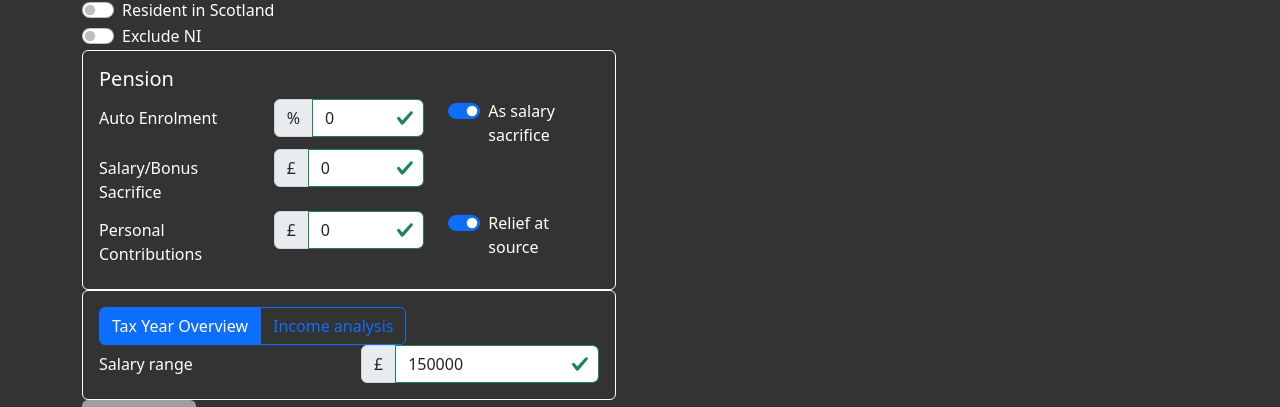
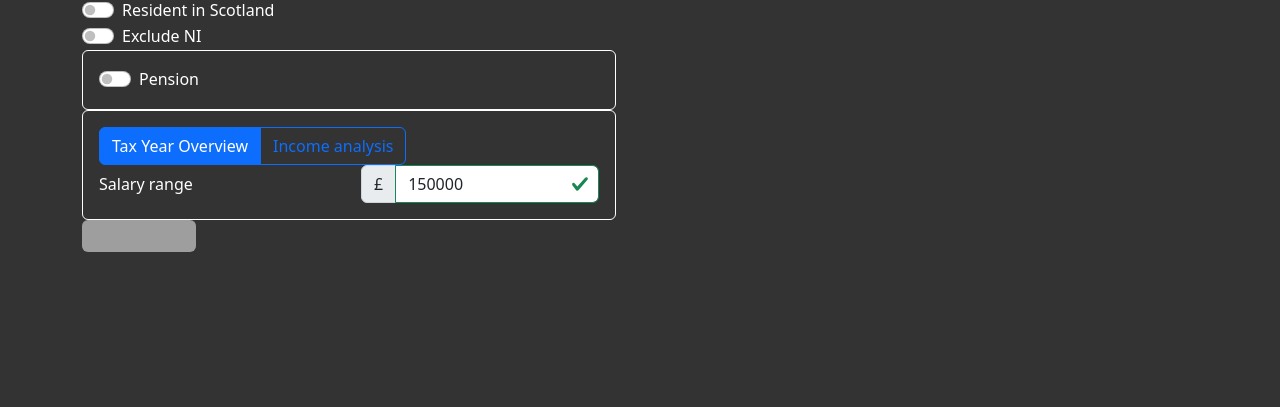
Before and after one commit to wozniakpawel/cooltaxtool, a React (Create React App) app: page / in a window 1280 px wide. Shown: the part 186-593 px from the top of the page. Built offline with nearby package versions, Linux system fonts and the light colour scheme; grey boxes are pictures that could not be loaded.

Commit message:
add a pension switch

```diff
--- a/src/components/UserMenu.js
+++ b/src/components/UserMenu.js
@@ -20,6 +20,7 @@ export const defaultInputs = {
     salaryRange: 150000,
     residentInScotland: false,
     noNI: false,
+    pension: false,
     pensionContributions: {
         autoEnrolment: 0,
         salarySacrifice: 0,
@@ -135,7 +136,20 @@ export function UserMenu({ onUserInputsChange }) {
 
                                     <Card>
                                         <Card.Body>
-                                            <Card.Title>Pension</Card.Title>
+                                            {/* <Card.Title>Pension</Card.Title> */}
+                                            <Form.Group>
+                                                <Form.Check
+                                                    type="switch"
+                                                    id="pension"
+                                                    label="Pension"
+                                                    name="pension"
+                                                    checked={values.pension}
+                                                    onChange={handleInputChange}
+                                                />
+                                            </Form.Group>
+                                            {
+                                                values.pension &&
+                                                <>
                                                     <Form.Group as={Row} controlId="pensionContributions.autoEnrolment">
                                                         <Form.Label column sm={4}>Auto Enrolment</Form.Label>
                                                         <Col sm={4}>
@@ -214,6 +228,8 @@ export function UserMenu({ onUserInputsChange }) {
                                                             />
                                                         </Col>
                                                     </Form.Group>
+                                                </>
+                                            }
                                         </Card.Body>
                                     </Card>
 
```
Lines whose indentation alone changed are shown as unchanged.
